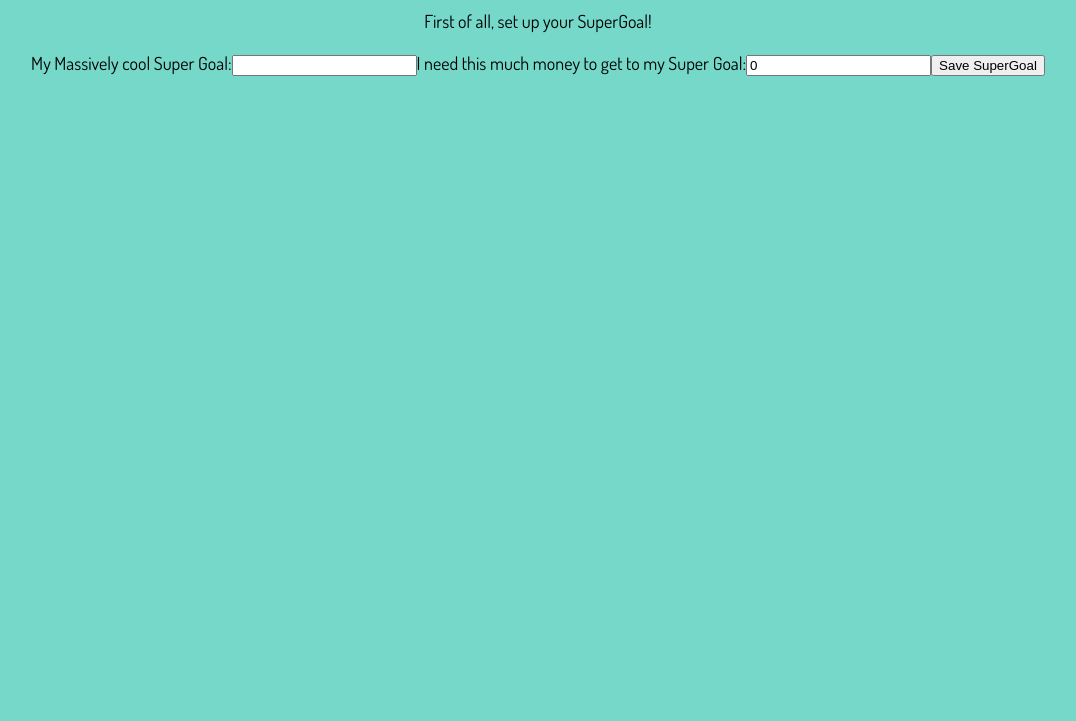
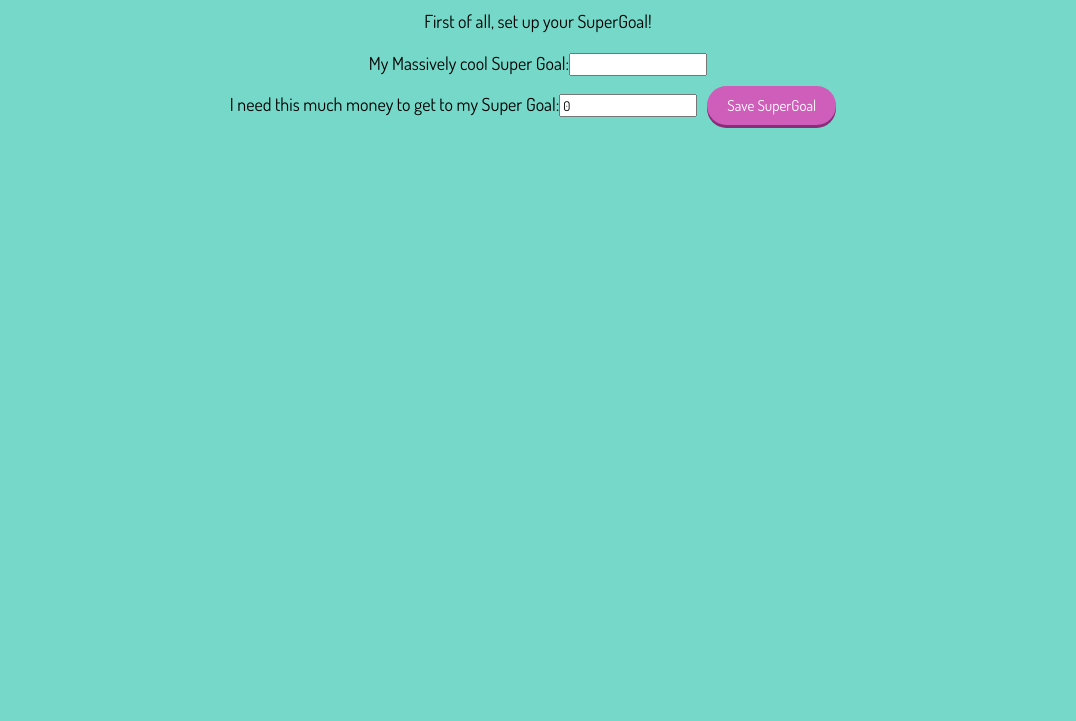
Before and after one commit to thelindr/Supergoal-App, a React app in the folder code/: page / in a window 1280 px wide. Shown: the part 79-800 px from the top of the page, without its empty margins (102-1178 px from the left). Built offline with nearby package versions, Linux system fonts and the light colour scheme.

Commit message:
Added button-css to supergGoalScreen

```diff
--- a/code/src/components/setSuperGoalScreen/index.js
+++ b/code/src/components/setSuperGoalScreen/index.js
@@ -48,7 +48,7 @@ render() {
           name="superGoalName"
           value={this.state.superGoalName}
           onChange={this.handleSuperGoalNameChange} />
-
+        <br />
         <label htmlFor="valueKey">I need this much money to get to my Super Goal:</label>
 
         <input
@@ -58,7 +58,7 @@ render() {
           value={this.state.superGoalValue}
           onChange={this.handleSuperGoalValueChange} />
 
-        <input type="submit" value="Save SuperGoal" />
+        <input className="btn" type="submit" value="Save SuperGoal" />
 
       </form>
     </div>
--- a/code/src/index.css
+++ b/code/src/index.css
@@ -11,9 +11,9 @@ body {
 .btn {
   border-radius: 28px;
   box-shadow: 0px 3px 0px #8a2d79;
-  font-family: Arial;
+  font-family: 'Dosis', sans-serif;
   color: #ffffff;
-  font-size: 20px;
+  font-size: 15px;
   background: #cf5dba;
   padding: 10px 20px 10px 20px;
   border: solid #cf5dba 0px;
@@ -43,3 +43,7 @@ label, p {
   font-size: 18px;
   line-height: 24px;
 }
+
+input {
+  font-family: 'Dosis', sans-serif;
+}
```
